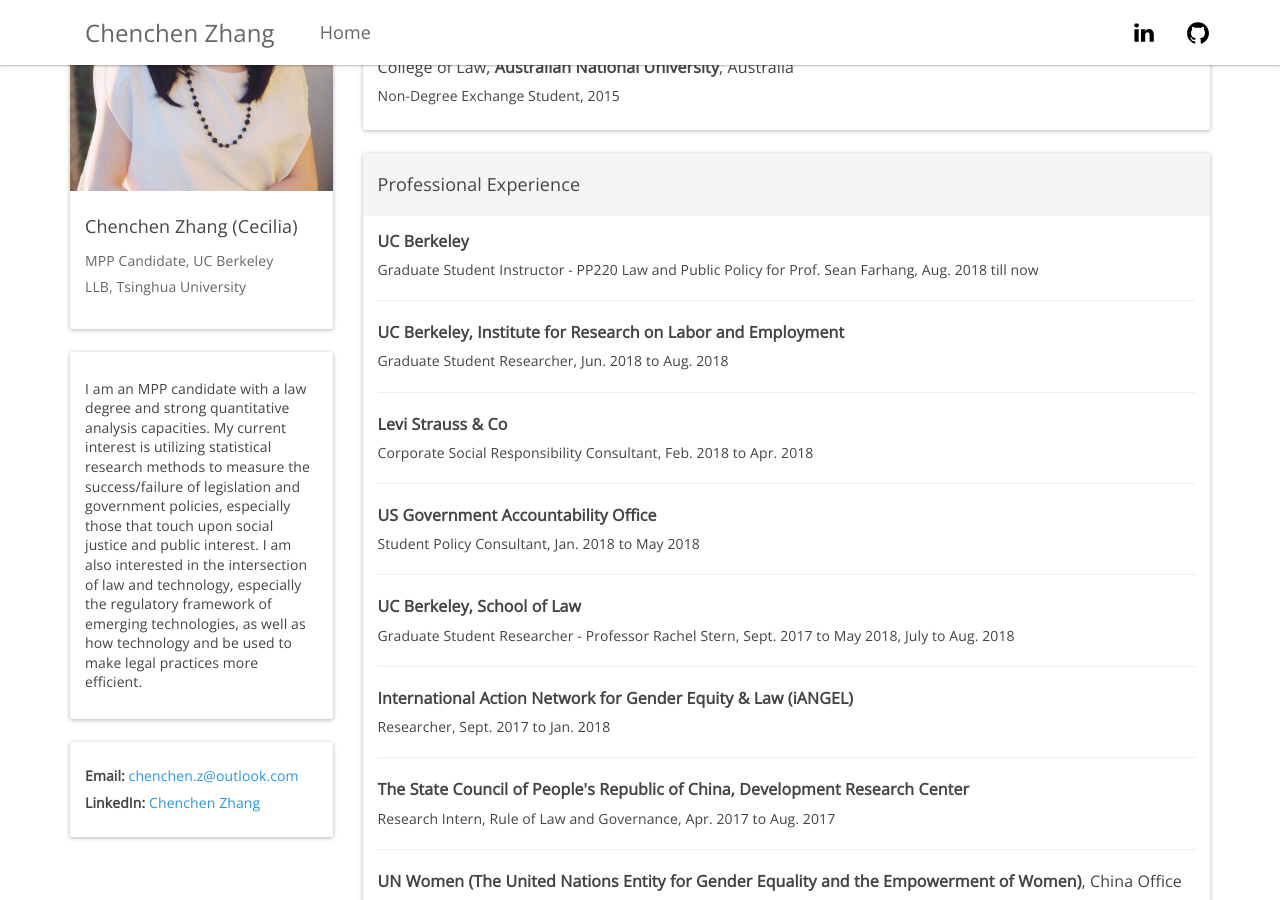
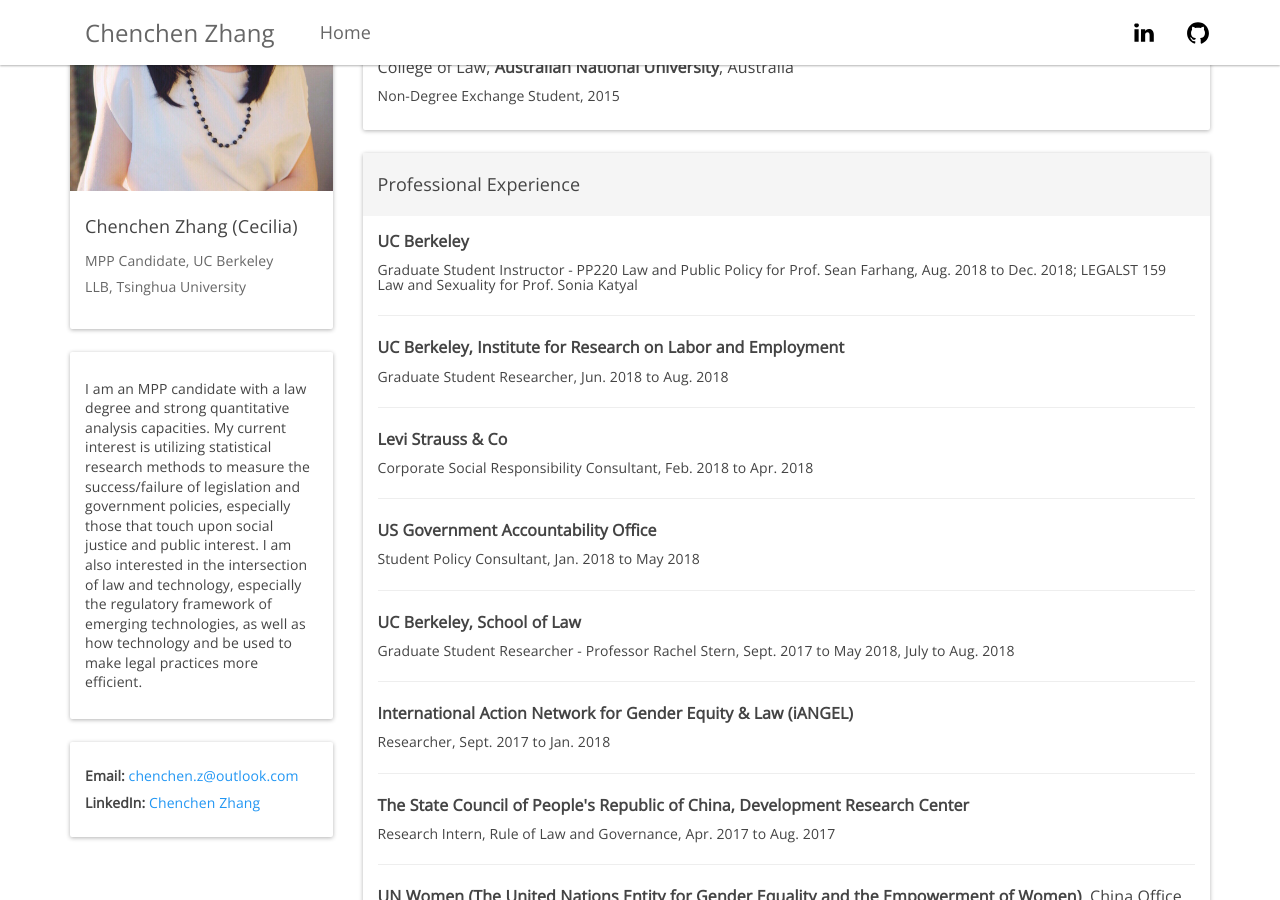
Before and after one commit to CeciliaZhang/-CeciliaZhang-.github-io, a Jekyll site: the page built from index.html, in a window 1280 px wide and 900 px high, scrolled down 323 px. Built offline with Jekyll 4.4.1, drawn with Linux system fonts in a browser that asks for light colours; nearby versions of some CDN libraries.

Commit message:
Update experiences.html

```diff
--- a/_includes/experiences.html
+++ b/_includes/experiences.html
@@ -4,7 +4,7 @@
     </div>
     <div class="panel-body" style="padding-top: 5px;">
         <h5><b>UC Berkeley</b></h5>
-        <h6>Graduate Student Instructor - PP220 Law and Public Policy for Prof. Sean Farhang, Aug. 2018 till now</h6>
+        <h6>Graduate Student Instructor - PP220 Law and Public Policy for Prof. Sean Farhang, Aug. 2018 to Dec. 2018; LEGALST 159 Law and Sexuality for Prof. Sonia Katyal</h6>
         <hr/>
         <h5><b>UC Berkeley, Institute for Research on Labor and Employment</b></h5>
         <h6>Graduate Student Researcher, Jun. 2018 to Aug. 2018</h6>
```
